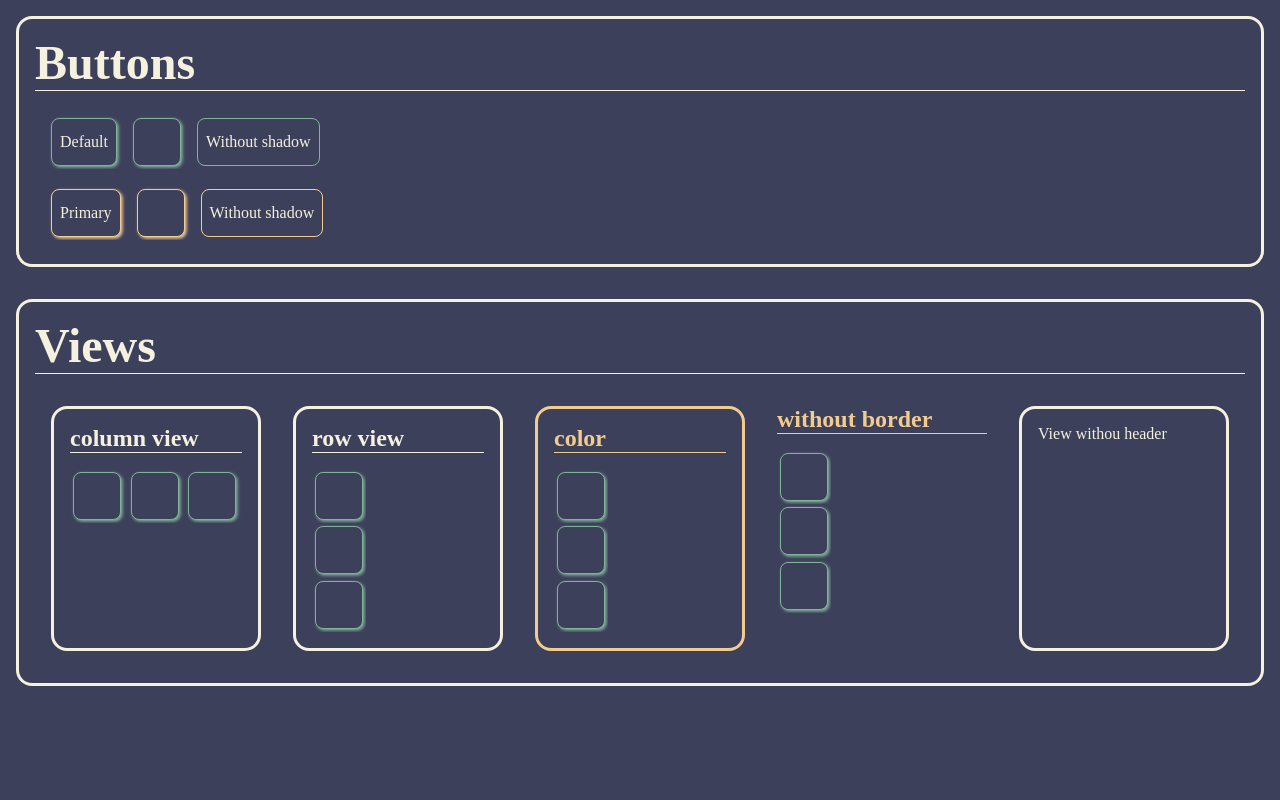
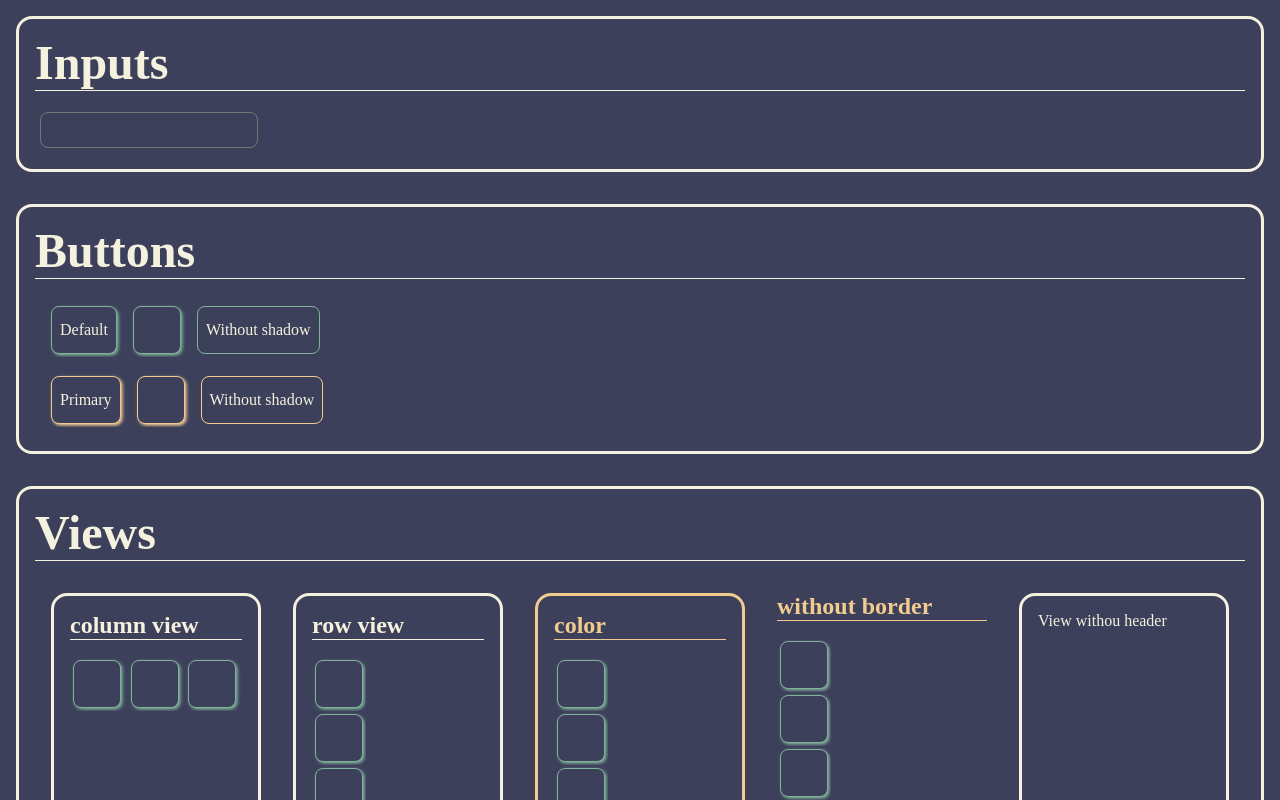
Before and after one commit to gelugu/react-uikit, a React app: page / in a window 1280 px wide. Built offline with nearby package versions, Linux system fonts and the light colour scheme; a web font is replaced by a local one.

Commit message:
add input

```diff
--- /dev/null
+++ b/src/components/input/Input.tsx
@@ -0,0 +1,25 @@
+import React, { InputHTMLAttributes } from "react";
+import styled from "styled-components";
+import { colors } from "../../style.config";
+
+export const Input = (props: InputProps): JSX.Element => {
+  return <Wrapper {...props} />;
+};
+
+export interface InputProps extends InputHTMLAttributes<HTMLInputElement> {
+  primary?: boolean;
+}
+
+const Wrapper = styled.input<InputProps>`
+  padding: 0.5rem;
+  margin: 0.3rem;
+
+  border-width: 0.1rem;
+  border-radius: 0.5rem;
+  border-style: solid;
+
+  :focus {
+    outline: none;
+    box-shadow: 0.1rem 0.1rem 0.2rem 0px ${colors.text};
+  }
+`;
--- /dev/null
+++ b/src/components/input/index.ts
@@ -0,0 +1 @@
+export * from "./Input";
--- a/src/index.tsx
+++ b/src/index.tsx
@@ -1,6 +1,7 @@
 import React from "react";
 import { render } from "react-dom";
 import { Button, ButtonsContainer } from "./components/button";
+import { Input } from "./components/input";
 import { HeaderSize } from "./components/header";
 import { WebLayout } from "./components/layout";
 import { FloatView } from "./components/view";
@@ -10,6 +11,9 @@ import { colors } from "./style.config";
 const App = () => {
   return (
     <WebLayout>
+      <FloatView border direction="rows" header="Inputs">
+        <Input />
+      </FloatView>
       <FloatView border direction="rows" header="Buttons">
         <ButtonsContainer>
           <Button>Default</Button>
--- a/src/lib.ts
+++ b/src/lib.ts
@@ -1,5 +1,6 @@
 export * from "./components/blocks";
 export * from "./components/button";
+export * from "./components/input";
 export * from "./components/header";
 export * from "./components/layout";
 export * from "./components/view";
```
